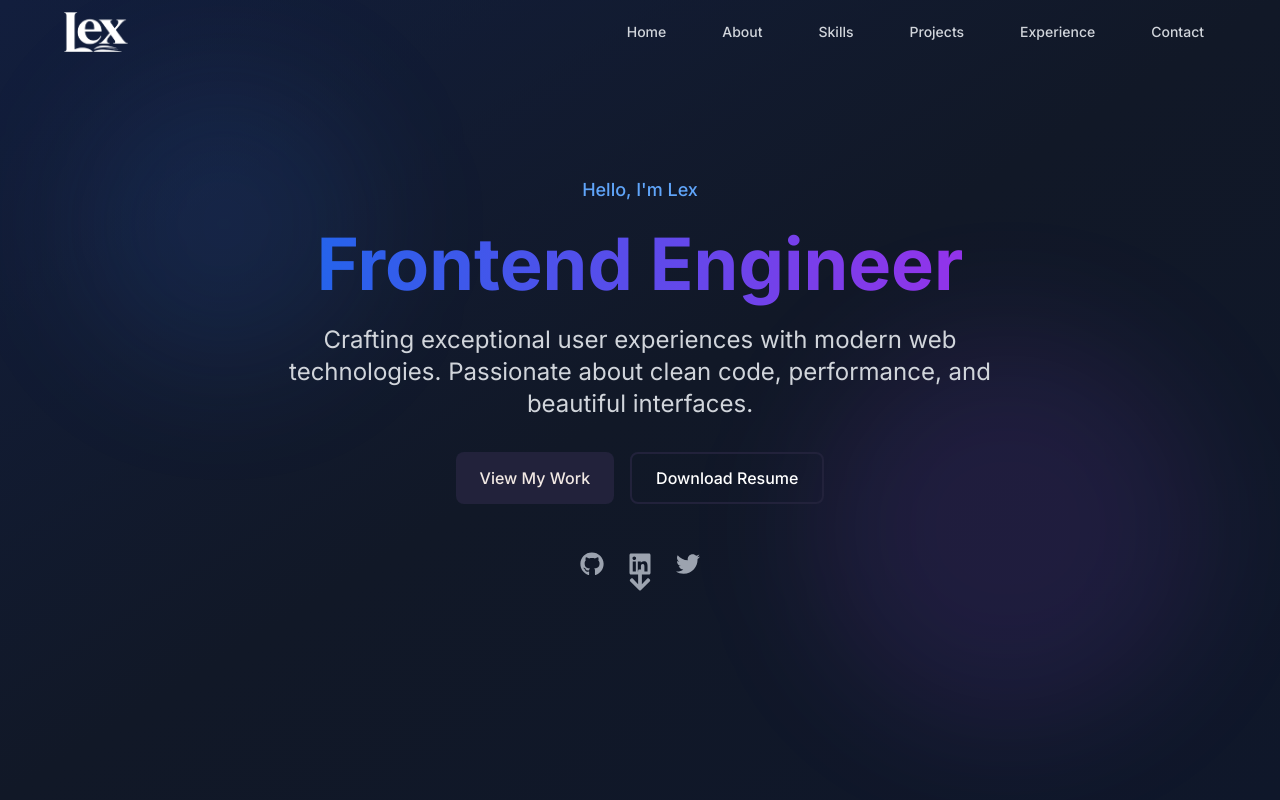
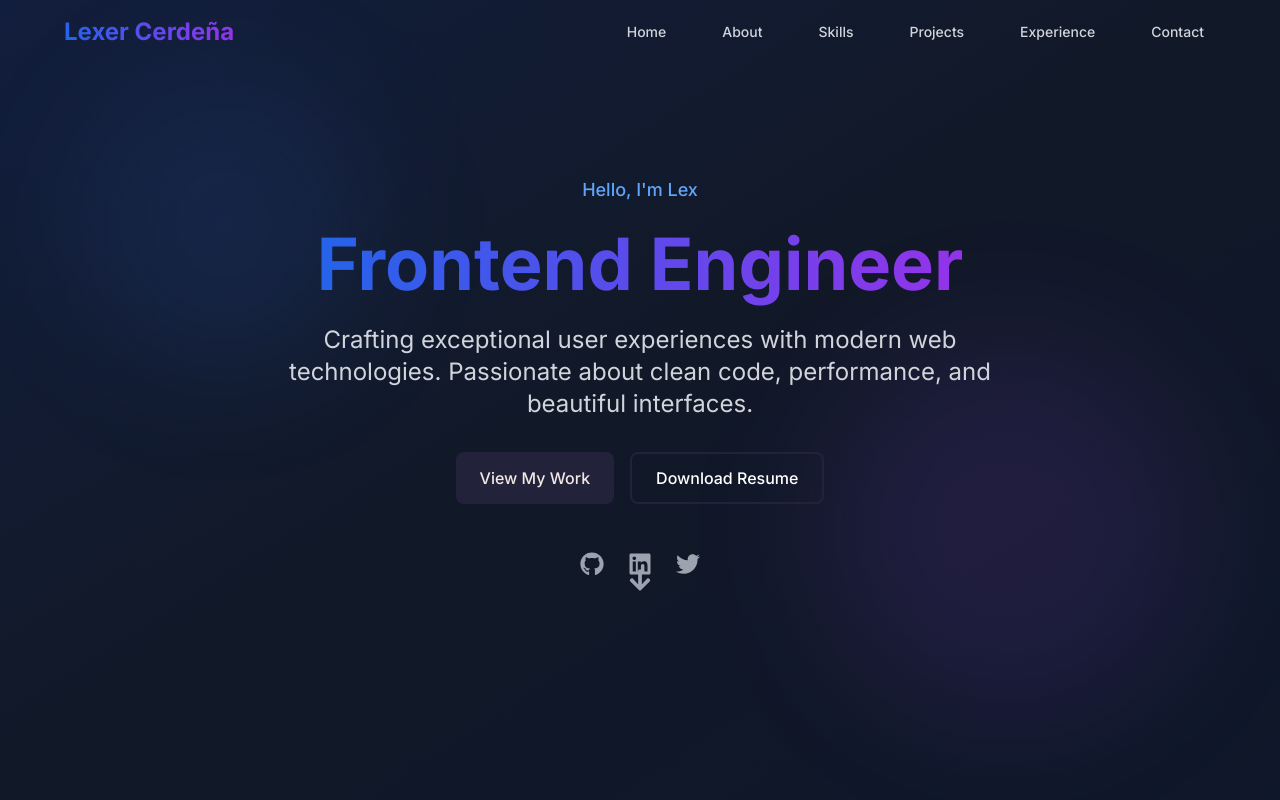
Before and after one commit to lexercerdena/lexercerdena.github.io, a React (Vite) app: page / in a window 1280 px wide. Shown: the top 800 px of the page. Built offline with nearby package versions, Linux system fonts and the light colour scheme.

Commit message:
Updated logo to my Name

```diff
--- a/src/components/Navbar.jsx
+++ b/src/components/Navbar.jsx
@@ -41,13 +41,12 @@ const Navbar = () => {
         <div className="flex items-center justify-between h-16">
           {/* Logo */}
           <div className="flex-shrink-0">
-            <img
-              src="/lex-logo.png"
-              alt="Lex Cerdena Logo"
-              className="h-10 w-auto hover:scale-105 transition-transform duration-300 cursor-pointer"
-              style={{ filter: 'brightness(0) invert(1)' }}
+            <h1
+              className="text-2xl font-bold gradient-text hover:scale-105 transition-transform duration-300 cursor-pointer"
               onClick={() => document.getElementById('home')?.scrollIntoView({ behavior: 'smooth' })}
-            />
+            >
+              Lexer Cerdeña
+            </h1>
           </div>
 
           {/* Desktop Navigation */}
```
